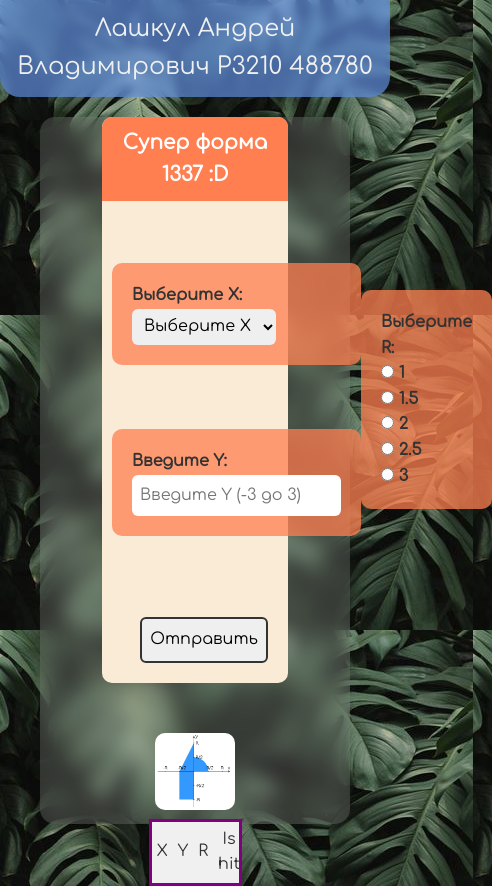
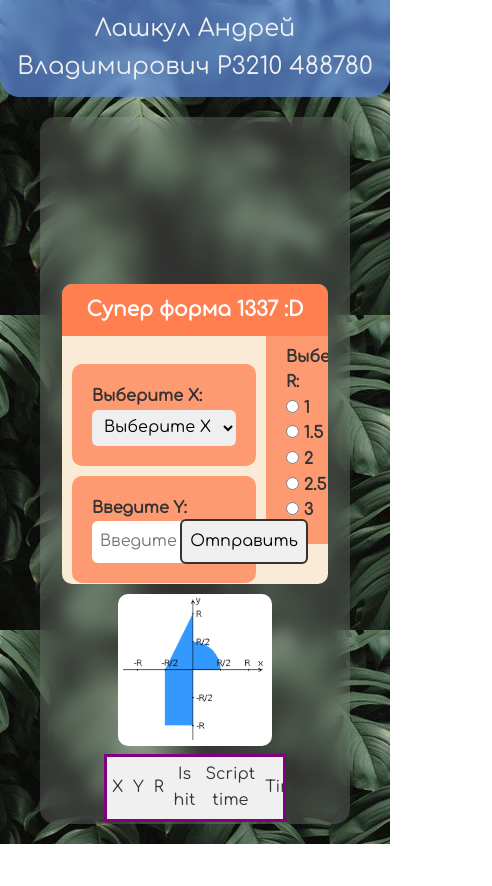
Before and after one commit to tronget/web_lab1, a plain HTML site: page frontend/src/index.html in a window 390 px wide. Shown: the whole page, 492 px wide, since content can reach past the window. After the commit the page ends 844 px from the top, so only its background shows below. Drawn offline with Linux system fonts and the light colour scheme; a script that the page names is missing.

Commit message:
add adaptive

```diff
--- a/frontend/src/index.html
+++ b/frontend/src/index.html
@@ -75,6 +75,7 @@
                 gap: 50px;
                 margin: 20px 40px;
                 border-radius: 15px;
+                padding: 15px;
             }
 
             .glass {
@@ -111,6 +112,7 @@
                 display: flex;
                 flex-direction: column;
                 justify-content:space-between;
+                gap: 10px;
             }
 
             #form {
@@ -123,6 +125,7 @@
                 display: flex;
                 justify-content: space-around;
                 align-items: center;
+                gap: 10px;
             }
 
             #form > .flex_column {
@@ -220,6 +223,34 @@
                 text-align: center;
             }
 
+            @media (max-width: 835px) {
+                .application {
+                    flex-direction: column;
+                    flex-wrap: nowrap;
+                    height: min-content;
+                    overflow: auto;
+                    padding-top: 180px;
+                    gap: 10px;
+                }
+                #form {
+                    width: 95%;
+                    min-height: 300px;
+                    overflow: auto;
+                }
+                .image_and_table_container {
+                    width: 50%;
+                }
+                table {
+                    max-height: 100px;
+                }
+
+            }
+            @media (max-width: 580px) {
+                .image_and_table_container {
+                    width: 65%;
+                }
+            }
+
         </style>
 
         <script type="module" src="scripts/script.js" async></script>
@@ -252,7 +283,7 @@
 
                     <div class="input_container y_container">
                         <label for="y_input">Введите Y:</label>
-                        <input type="number" id="y_input" name="y_input" placeholder="Введите Y (-3 до 3)">
+                        <input type="number" id="y_input" name="y_input" placeholder="Введите Y (-3 до 3)" min="-3" max="3" step="0.000001">
                     </div>
                 </div>
 
```
